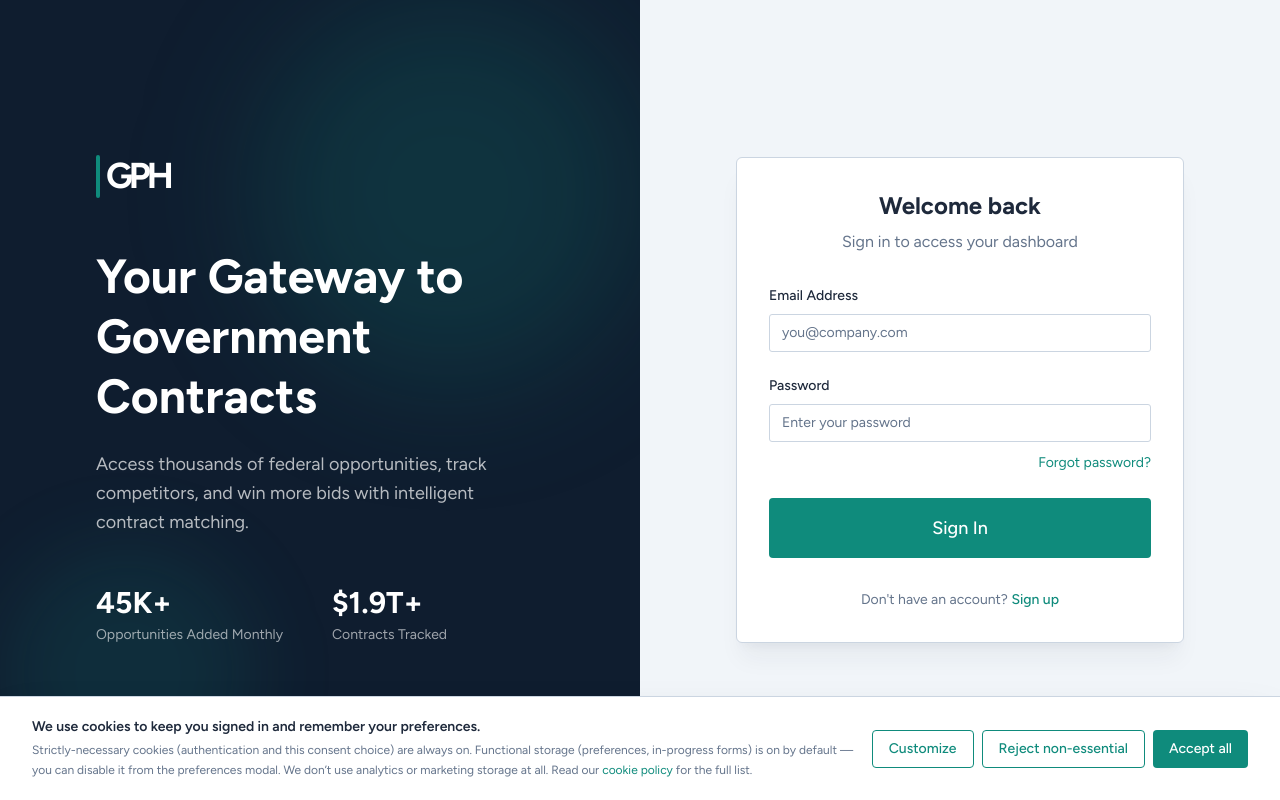
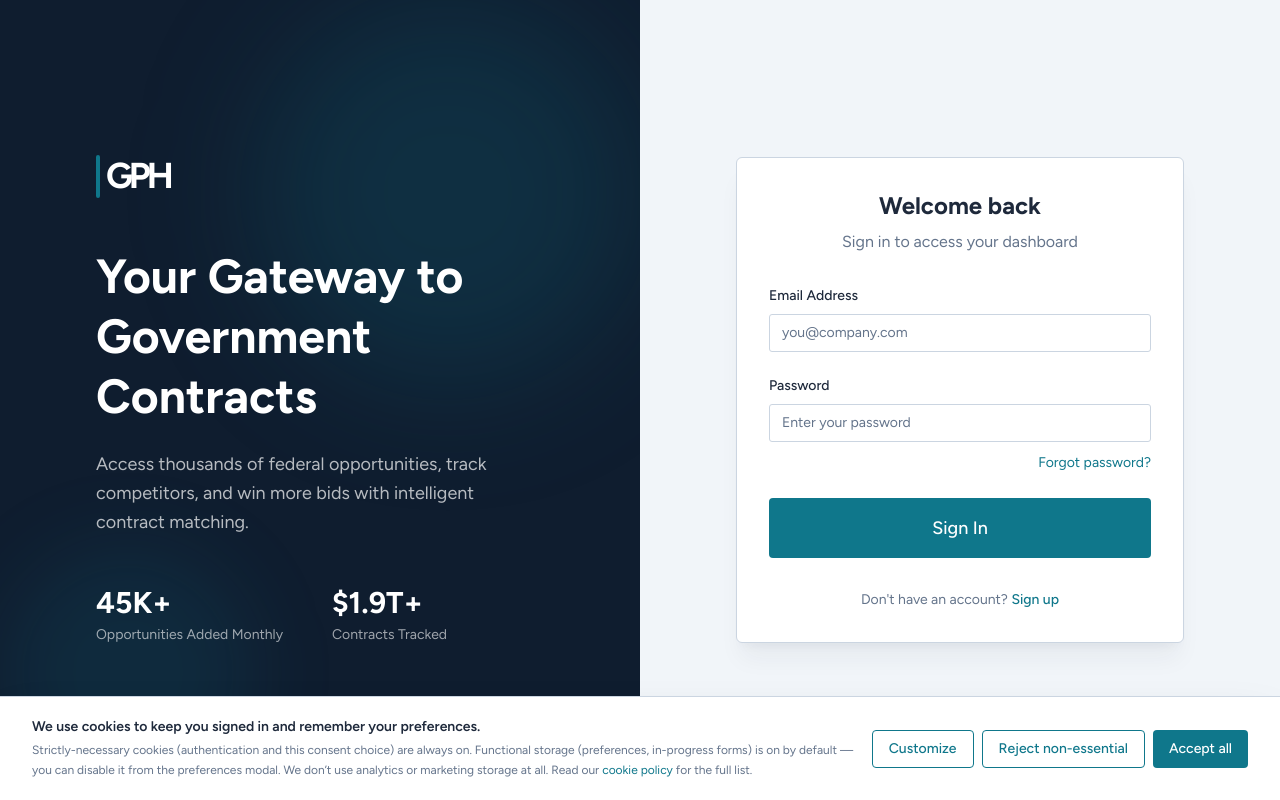
Before and after one commit to GraLaVi/Government-Procurement-Library, a Next.js app: page /login in a window 1280 px wide. Built offline with nearby package versions, Linux system fonts and the light colour scheme; no server answers.

Commit message:
Changed css global to tame down the teal.

```diff
--- a/src/app/bidmatching/page.tsx
+++ b/src/app/bidmatching/page.tsx
@@ -24,6 +24,7 @@ interface MatchedCondition {
   condition_id?: number | null;
   match_operator?: string | null;
   is_negated?: boolean | null;
+  match_label?: string | null;
 }
 
 interface BidMatchResult {
@@ -46,6 +47,8 @@ interface BidMatchResult {
   status: string | null;
   buyer_name: string | null;
   set_aside: string | null;
+  set_aside_code?: string | null;
+  set_aside_label?: string | null;
 }
 
 interface ResultsResponse {
--- a/src/app/globals.css
+++ b/src/app/globals.css
@@ -5,24 +5,24 @@
 @variant dark (&:where([data-theme="dark"] *));
 
 /* =====================================================================
-   GPH brand tokens — see docs/plans/branding_guidelines.md
-   Identity color is teal (#0F8B7C), consistent across both modes.
+   GPH brand tokens — see LAYOUT_STANDARDS.md → "Brand Colors"
+   Identity color is teal (#0F778B), consistent across both modes.
    Token names below are kept stable (e.g., --primary, --card-bg, --muted)
    so existing Tailwind utility classes site-wide keep working; only the
    values change. Renaming tokens is a v2 cleanup.
    ===================================================================== */
 :root {
   /* Brand accent (teal) — primary interactive color */
-  --primary: #0F8B7C;
-  --primary-hover: #116D62;
-  --primary-light: #CDFBEC;
+  --primary: #0F778B;
+  --primary-hover: #0E5E6E;
+  --primary-light: #CDEBF7;
 
   /* Secondary — deep ink, used for body & headings in light mode */
   --secondary: #1E293B;
 
   /* Soft secondary accent (retained for landing-page decorative use) */
-  --accent: #14B8A6;
-  --accent-light: #F0FDFA;
+  --accent: #149FB8;
+  --accent-light: #F0FAFD;
 
   /* Surfaces */
   --background: #FFFFFF;
@@ -42,14 +42,14 @@
 }
 
 :root[data-theme="dark"] {
-  --primary: #0F8B7C;
-  --primary-hover: #16B19A;
-  --primary-light: #155E68;
+  --primary: #0F778B;
+  --primary-hover: #1697B1;
+  --primary-light: #155A68;
 
   --secondary: #F3F4F6;
 
-  --accent: #2DD4BF;
-  --accent-light: #155E68;
+  --accent: #32B7D2;
+  --accent-light: #155A68;
 
   --background: #0F1D2F;
   --foreground: #E2E8F0;
--- a/src/components/library/PartDetail.tsx
+++ b/src/components/library/PartDetail.tsx
@@ -39,6 +39,8 @@ import {
   formatContractDate,
 } from "@/lib/library/types";
 import { Tabs, TabPanel } from "@/components/ui/Tabs";
+import { Badge } from "@/components/ui/Badge";
+import { Tooltip } from "@/components/ui/Tooltip";
 import { DataTable, type ColumnDef } from "@/components/ui/DataTable";
 import { Modal } from "@/components/ui/Modal";
 import { useAuth } from "@/contexts/AuthContext";
@@ -1408,13 +1410,16 @@ function SolicitationsPanel({ solicitations, totalCount, isLoading, error, onRet
         accessorKey: "set_aside_label",
         header: "Set-Aside",
         cell: ({ row }) => {
-          const val = row.original.set_aside_label ?? row.original.set_aside;
-          if (!val) return <span className="text-muted">—</span>;
-          const truncated = val.length > 10 ? val.substring(0, 10) + "..." : val;
+          // Display the canonical short code in a badge with the
+          // human-readable label on hover. Falls back to the legacy raw
+          // set_aside string for rows that pre-date the normalization.
+          const code = row.original.set_aside_code ?? row.original.set_aside;
+          const label = row.original.set_aside_label ?? code;
+          if (!code) return <span className="text-muted">—</span>;
           return (
-            <span className="text-xs font-medium text-foreground" title={val}>
-              {truncated}
-            </span>
+            <Tooltip content={label ?? code}>
+              <Badge variant="info" size="sm">{code}</Badge>
+            </Tooltip>
           );
         },
         meta: { className: "hidden lg:table-cell" },
```
Also changed, not shown: src/app/manifest.webmanifest, 1 other file (tests, documents, lock files or other folders).
